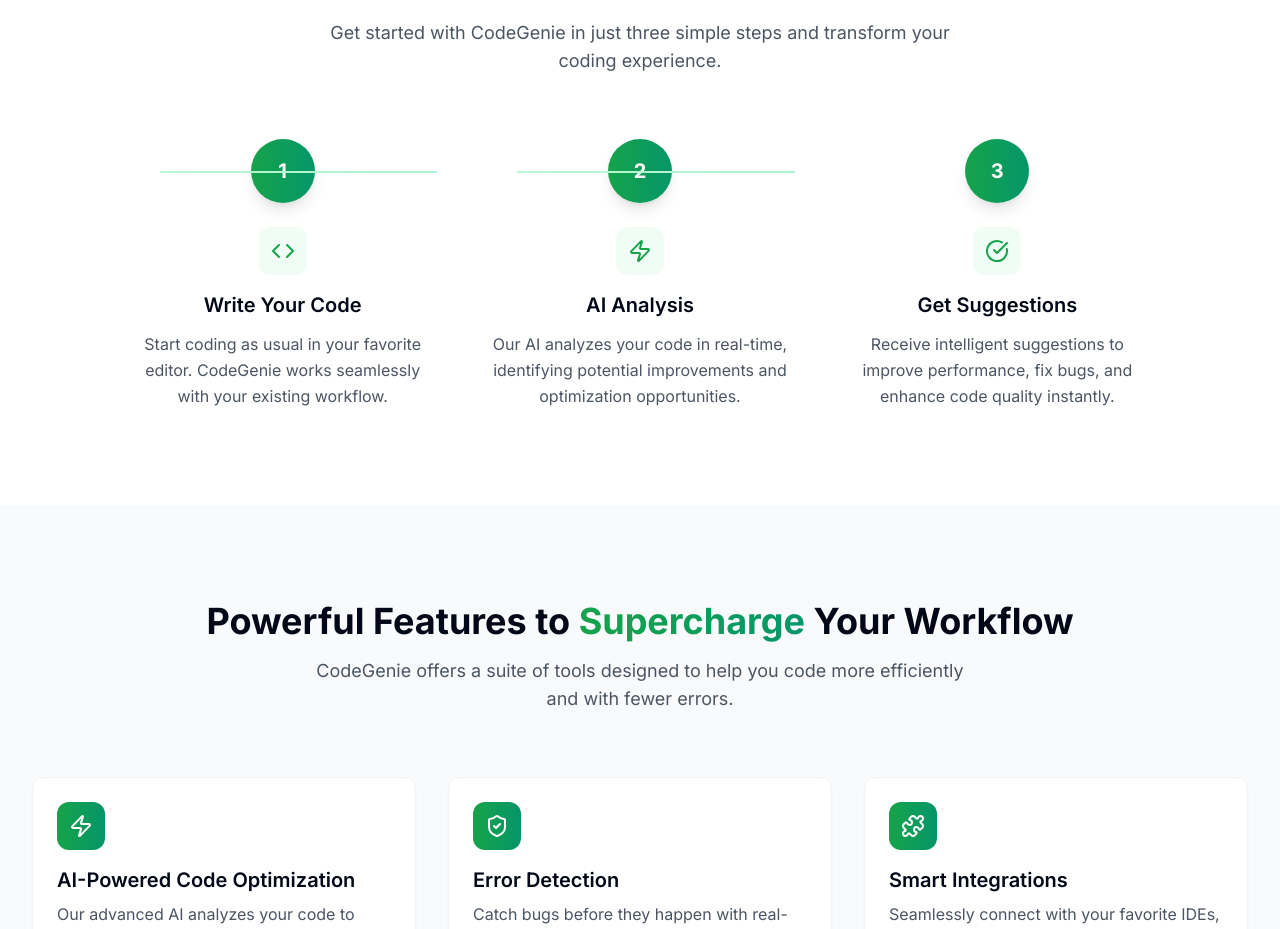
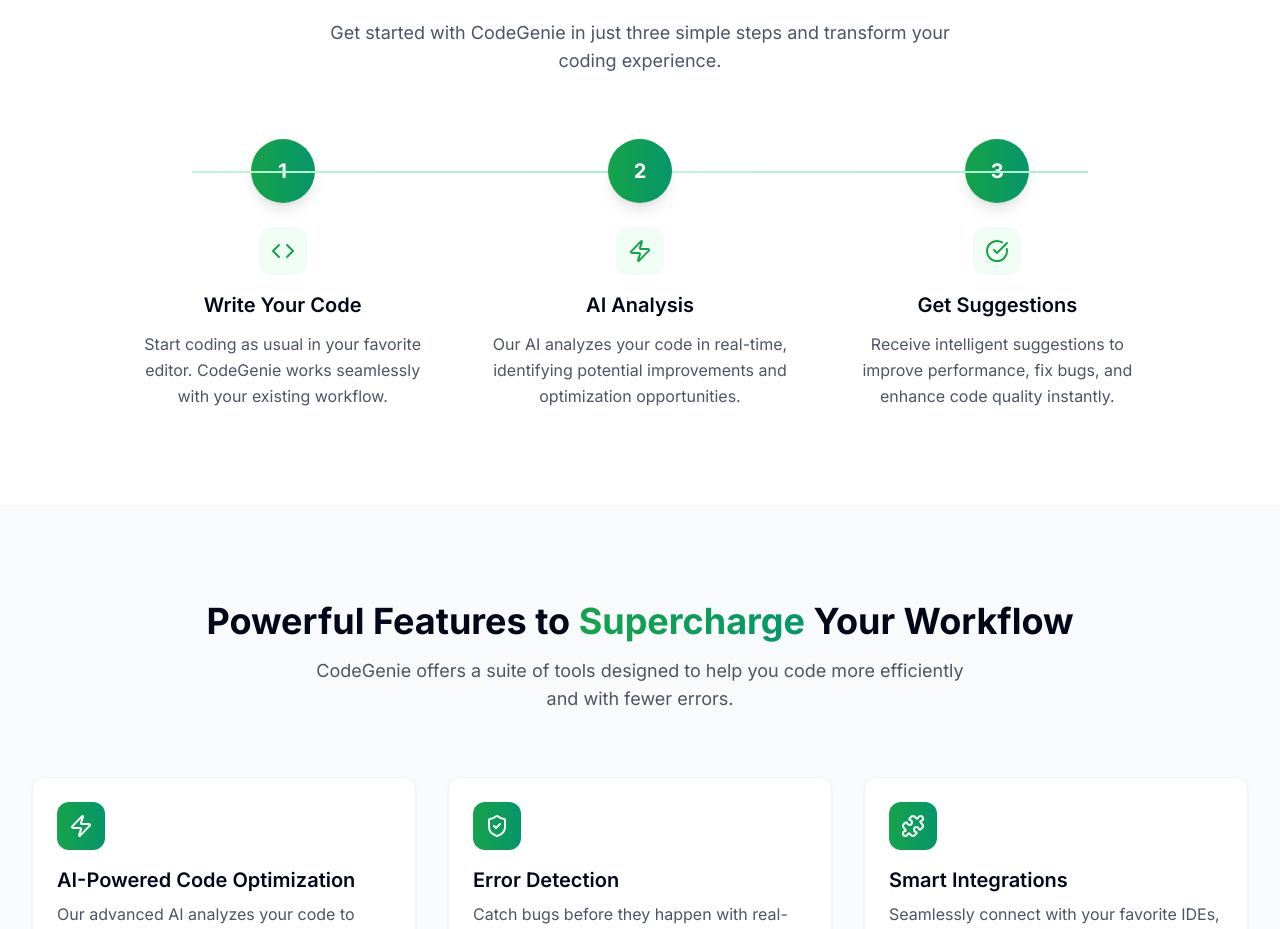
Before and after one commit to roope257/codegenie-landing-magic, a React (Vite) app: page / in a window 1280 px wide. Shown: the part 920-1849 px from the top of the page. Built offline with nearby package versions, Linux system fonts and the light colour scheme.

Commit message:
Fix: Improve "How It Works" section layout
Adjusted the layout of the "How It Works" section to correctly display the connecting lines between steps in the desktop view, resolving the visual issue.

```diff
--- a/src/components/Steps.tsx
+++ b/src/components/Steps.tsx
@@ -63,7 +63,7 @@ const Steps = () => {
         </p>
       </div>
 
-      <div className="grid md:grid-cols-3 gap-12 max-w-5xl mx-auto">
+      <div className="grid md:grid-cols-3 gap-12 max-w-5xl mx-auto relative">
         {steps.map((step, index) => (
           <div key={index} className="relative">
             <StepCard
@@ -72,14 +72,16 @@ const Steps = () => {
               title={step.title}
               description={step.description}
             />
-
-            {/* Connecting line (hidden on mobile, shown on desktop) */}
-            {index < steps.length - 1 && (
-              <div className="hidden md:block absolute top-8 left-full w-full h-0.5 bg-gradient-to-r from-green-200 to-emerald-200 z-0"
-                   style={{ width: 'calc(100% - 2rem)', left: '2rem' }} />
-            )}
           </div>
         ))}
+
+        {/* Connecting lines - positioned absolutely to connect the circles */}
+        <div className="hidden md:block absolute top-8 left-0 w-full h-0.5 pointer-events-none">
+          <div className="flex justify-between items-center h-full max-w-5xl mx-auto px-8">
+            <div className="flex-1 h-0.5 bg-gradient-to-r from-green-200 to-emerald-200 mx-8"></div>
+            <div className="flex-1 h-0.5 bg-gradient-to-r from-green-200 to-emerald-200 mx-8"></div>
+          </div>
+        </div>
       </div>
     </SectionContainer>
   );
```
